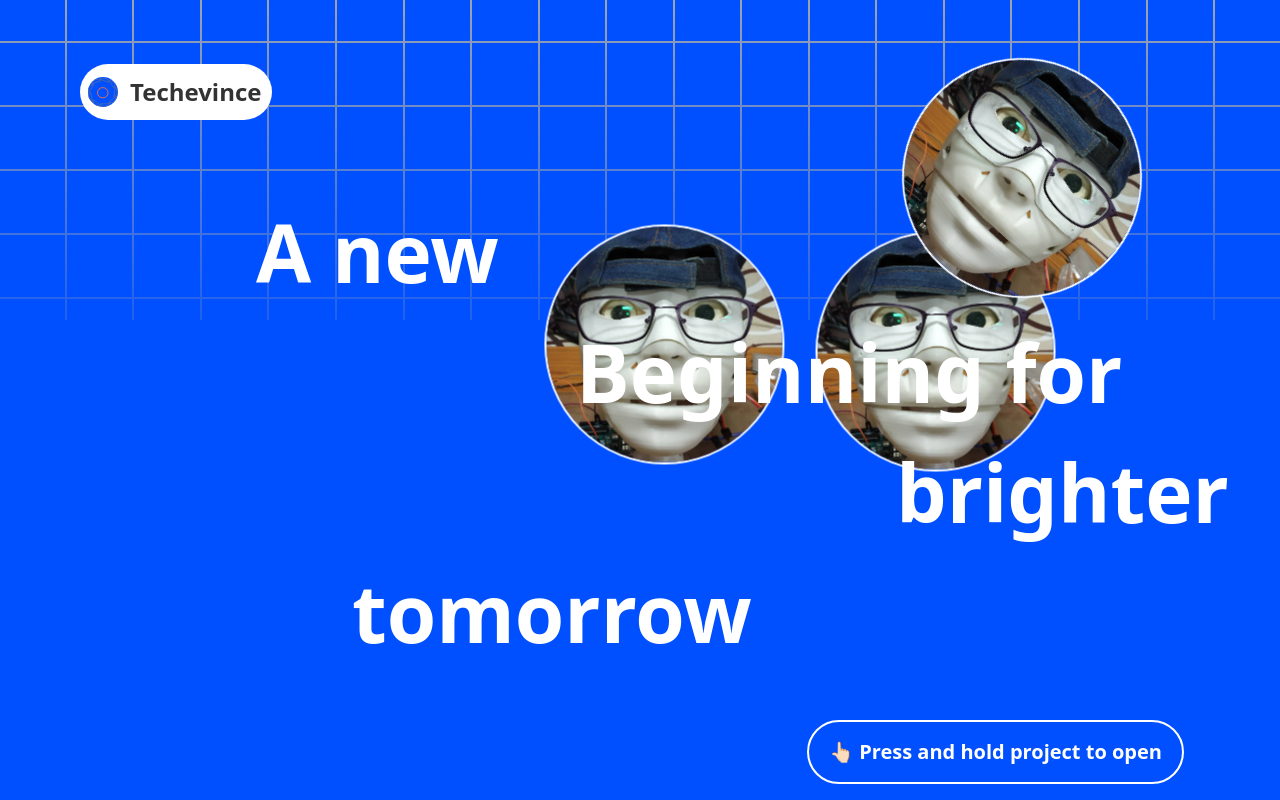
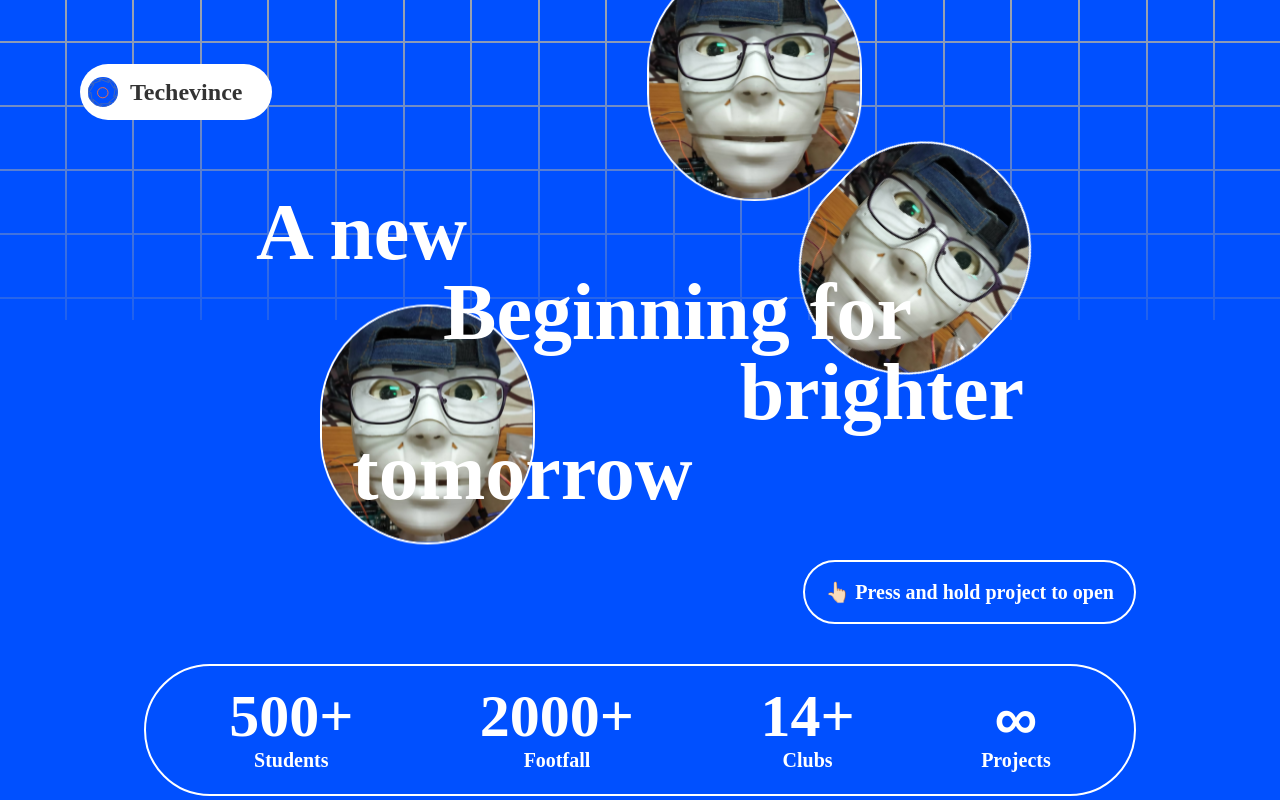
Before and after one commit to TSP06/techevince23-frontend, a React (Vite) app: page / in a window 1280 px wide. Shown: the top 800 px of the page. Built offline with nearby package versions, Linux system fonts and the light colour scheme; a small style sheet from the web is missing; a web font is replaced by a local one.

Commit message:
top-part made dynamic

```diff
--- a/src/components/ball.jsx
+++ b/src/components/ball.jsx
@@ -7,7 +7,7 @@ const Ball = ({image}) => {
       <img
         src={image}
         alt='image'
-        className='h-60 w-60 rounded-full bg-customBlue-200 border-2 border-white'
+        className='lg:h-60 h-32 md:h-44 rounded-full bg-customBlue-200 border-2 border-white'
       />
     </div>
   );
--- a/src/components/gallery.jsx
+++ b/src/components/gallery.jsx
@@ -54,7 +54,7 @@ export default function Gallery() {
         <div>
         <div className=" flex flex-col">
         <div className="mt-12">
-            <p className="flex flex-col items-start text-3xl md:text-4xl font-semibold self-stretch mx-14 -mb-3 top-5 left-14 z-10" style={{fontFamily: 'ClashDisplay'}}>Event Gallery</p>
+            <p className="flex flex-col items-start text-3xl md:text-4xl font-semibold self-stretch mx-14 -mb-3 top-5 left-14 z-10 font-ClashDisplay">Event Gallery</p>
             <div className="rectangle bg-customBlue-100 h-3 w-48 sm:w-44 mx-14 sm:mx-28 top-11 left-28"></div>
         </div>
         <div className=" text-white flex  mx-0">
--- a/src/components/grid-div.jsx
+++ b/src/components/grid-div.jsx
@@ -1,6 +1,31 @@
-import React from "react";
+import React, { useMemo } from "react";
+import { useState, useEffect } from "react";
 
 const GridTopDiv = () => {
+  const [screenWidth, setScreenWidth] = useState(window.innerWidth);
+  useEffect(() => {
+    const changeWidth = () => {
+      setScreenWidth(window.innerWidth);
+    };
+    window.addEventListener("resize", changeWidth);
+    return () => {
+      window.removeEventListener("resize", changeWidth);
+    };
+  }, []);
+
+  const numberOfColumns = useMemo(() => {
+    if (screenWidth > 1024) {
+      return 18;
+    } else if (screenWidth > 768) {
+      return 12;
+    } else if (screenWidth > 640) {
+      return 8;
+    } else {
+      return 4;
+    }
+  }, [screenWidth]);
+
+
   return (
     <div className='relative'>
       <div className='h-screen'>
@@ -18,7 +43,7 @@ const GridTopDiv = () => {
           </div>
 
           <div className='w-screen absolute inset-0 px-8 flex justify-around items-center'>
-            {Array.from({ length: 18 }).map((_, index) => (
+            {Array.from({ length: numberOfColumns }).map((_, index) => (
               <div
                 key={index}
                 className='h-full border-r-2 border-gray-400'
--- a/src/components/team.jsx
+++ b/src/components/team.jsx
@@ -45,8 +45,7 @@ export default function Team() {
       <div className=' flex flex-col'>
         <div className='mt-12'>
           <p
-            className='flex flex-col items-start text-3xl md:text-4xl font-semibold self-stretch mx-14 -mb-3 top-5 left-14 z-10'
-            style={{ fontFamily: "ClashDisplay" }}
+            className='flex flex-col items-start text-3xl md:text-4xl font-semibold self-stretch mx-14 -mb-3 top-5 left-14 z-10 font-ClashDisplay'
           >
             Core Team
           </p>
--- a/src/components/techevince-logo.jsx
+++ b/src/components/techevince-logo.jsx
@@ -3,7 +3,7 @@ import TechevinceLogo from '../assets/techboard-logo.svg';
 
 const TechevinceLogoBar = () => {
   return (
-    <div className='rounded-full h-14 w-48 bg-white items-center flex p-2'>
+    <div className='rounded-full font-ClashDisplay h-14 w-48 bg-white items-center flex p-2'>
       <div className='rounded-full bg-customBlue-200'>
         <img src={TechevinceLogo} alt="TechevinceLogo" />
       </div>
--- a/src/routes/bounce.css
+++ b/src/routes/bounce.css
@@ -29,12 +29,12 @@
   0%,
   100% {
     transform: translate(0%, 0%);
-    animation-timing-function: cubic-bezier(0.8, 0, 1, 1);
+    animation-timing-function: cubic-bezier(0, 0, 0.2, 1);
   }
 
   50% {
     transform: translate(-200%, -200%);
-    animation-timing-function: cubic-bezier(0, 0, 0.2, 1);
+    animation-timing-function: cubic-bezier(0.8, 0, 1, 1);
   }
 }
 
--- a/src/routes/top-part.jsx
+++ b/src/routes/top-part.jsx
@@ -3,57 +3,57 @@ import Ball from "../components/ball";
 import GridTopDiv from "../components/grid-div";
 import TechevinceLogoBar from "../components/techevince-logo";
 import Raman from "../assets/raman.png";
-import './bounce.css'
+import "./bounce.css";
 
 const TopPart = () => {
   return (
-    <div className='overflow-x-hidden'>
+    <div className='overflow-x-hidden font-ClashDisplay'>
       <section className='min-h-screen relative bg-customBlue-200'>
         {/* Absolute position grid  */}
         <div className='absolute'>
           <GridTopDiv />
         </div>
-        <div className='absolute top-0 left-80 z-20 bounce-diagonal'>
+        <div className='absolute bottom-44 right-0 z-20 bounce-oppisite'>
+          <Ball image={Raman}/>
+        </div>
+        <div className='absolute top-20 lg:left-80 md:left-40 left-20 z-20 bounce'>
           <Ball image={Raman} />
         </div>
-        <div className='absolute bottom-80 right-0 z-20 bounce-oppisite'>
-          <Ball image={Raman} />
-        </div>
-        <div className='absolute top-0 left-0 z-20 bounce-rotate'>
+        <div className='absolute top-20 left-0 z-20 bounce-rotate'>
           <Ball image={Raman} />
         </div>
 
-        <div className='absolute top-16 left-20 z-10'>
+        <div className='absolute flex justify-center md:justify-start top-16 md:left-20 z-20 inset-0'>
           <TechevinceLogoBar />
         </div>
 
-        <div className='pt-48 z-20 pl-64 relative font-extrabold text-[5rem] text-white'>
+        <div className='pt-48 z-20 mx-8 lg:mx-64 relative font-extrabold text-6xl lg:text-[5rem] text-white flex flex-col'>
           <p className=''>A new</p>
-          <p className='pl-[20rem]'>Beginning for</p>
-          <p className='pl-[40rem]'>brighter</p>
-          <p className='pl-24'>tomorrow</p>
+          <p className='md:self-end md:mr-28'>Beginning for</p>
+          <p className='md:self-end'>brighter</p>
+          <p className='md:ml-24'>tomorrow</p>
         </div>
 
-        <div className='mr-24 relative py-12 ml-20 flex items-end flex-col'>
-          <div className='border-white border-2 font-bold right-0 top-0 rounded-full px-5 flex items-center h-16 text-white text-xl mb-10'>
+        <div className='mx-8 md:mx-24 lg:mx-36 relative py-12 flex items-end flex-col'>
+          <div className='border-white border-2 font-bold right-0 top-0 rounded-full px-5 flex items-center h-16 text-white md:text-xl mb-10'>
             <p>👆🏻 Press and hold project to open</p>
           </div>
-          <div className=' top-48 right-0 border-2 w-full border-white font-bold rounded-full flex justify-around items-center h-36 text-white text-xl'>
+          <div className='top-48 right-0 border-2 w-full border-white font-bold rounded-full flex justify-around items-center py-5 px-5 text-white text-xl'>
             <div className='flex flex-col items-center'>
-              <p className='text-6xl'>500+</p>
-              <p className='text-xl'>Students</p>
+              <p className='md:text-6xl'>500+</p>
+              <p className='md:text-xl text-sm font-GalanoGrotesque'>Students</p>
             </div>{" "}
             <div className='flex flex-col items-center'>
-              <p className='text-6xl'>2000+</p>
-              <p className='text-xl'>Footfall</p>
+              <p className='md:text-6xl'>2000+</p>
+              <p className='md:text-xl text-sm font-GalanoGrotesque'>Footfall</p>
             </div>{" "}
             <div className='flex flex-col items-center'>
-              <p className='text-6xl'>14+</p>
-              <p className='text-xl'>Clubs</p>
+              <p className='md:text-6xl'>14+</p>
+              <p className='md:text-xl text-sm font-GalanoGrotesque'>Clubs</p>
             </div>{" "}
             <div className='flex flex-col items-center'>
-              <p className='text-6xl'>∞</p>
-              <p className='text-xl'>Projects</p>
+              <p className='md:text-6xl font-sans'>∞</p>
+              <p className='md:text-xl text-sm font-GalanoGrotesque'>Projects</p>
             </div>
           </div>
         </div>
--- a/tailwind.config.cjs
+++ b/tailwind.config.cjs
@@ -19,7 +19,9 @@ module.exports = {
         },
       },
       fontFamily:{
-        body: ['Kanit']
+        body: ['Kanit'],
+        'GalanoGrotesque': ['GalanoGrotesque'],
+        'ClashDisplay': ['ClashDisplay'],
       }
     },
 
```
Also changed, not shown: src/components/info.jsx (+6 -11 lines).
